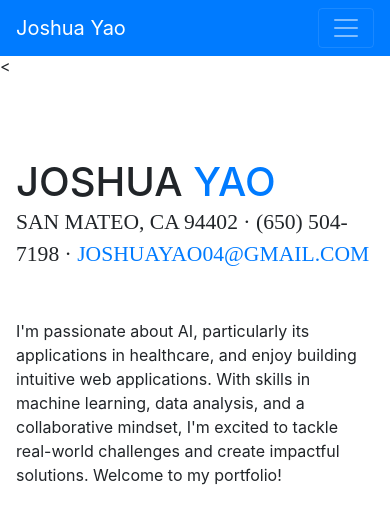
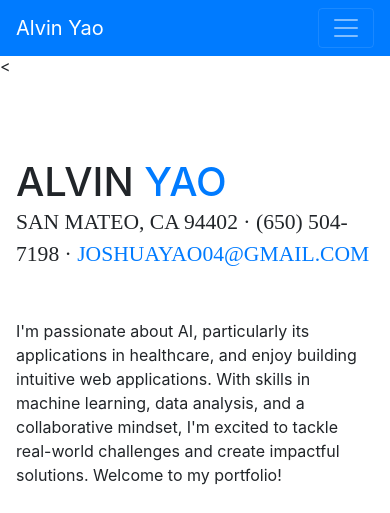
Before and after one commit to alvyao26/alvyao26.github.io, a website with bundled scripts: page index.html in a window 390 px wide. Shown: the top 513 px of the page. Built offline with nearby package versions, Linux system fonts and the light colour scheme; a web font is replaced by a local one.

Commit message:
name change

```diff
--- a/index.html
+++ b/index.html
@@ -25,7 +25,7 @@
     <!-- Nav bar with links to different sections of the page -->
     <<nav class="navbar navbar-expand-lg navbar-dark bg-primary fixed-top" id="sideNav">
       <a class="navbar-brand js-scroll-trigger" href="#page-top">
-        <span class="d-block d-lg-none">Joshua Yao</span>
+        <span class="d-block d-lg-none">Alvin Yao</span>
         <span class="d-none d-lg-block">
           <img class="img-fluid img-profile rounded-circle mx-auto mb-2" src="img/profile.jpg" alt="">
         </span>
@@ -61,7 +61,7 @@
       <!-- About section with introductory text and social media links -->
       <section class="resume-section p-3 p-lg-5 d-flex d-column" id="about">
         <div class="my-auto">
-          <h1 class="mb-0">Joshua
+          <h1 class="mb-0">Alvin
             <span class="text-primary" id="main-text">Yao</span>
           </h1>
           <div class="subheading mb-5">San Mateo, CA 94402 · (650) 504-7198 ·
```
